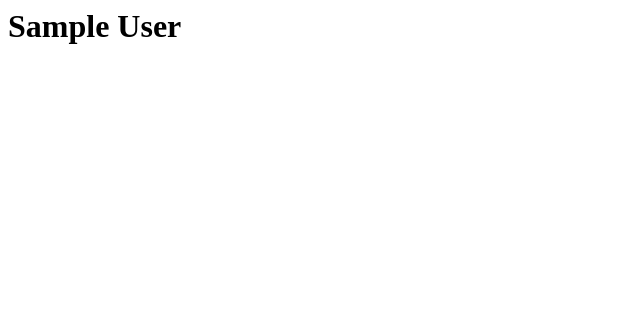
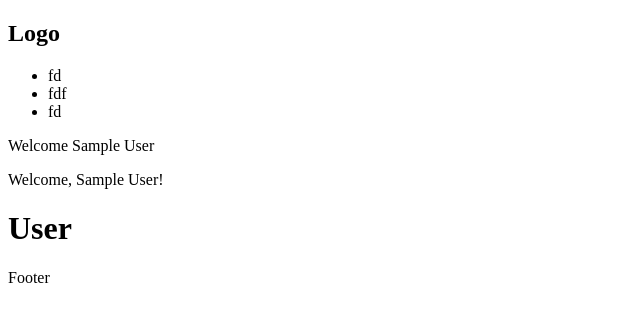
Before and after one commit to mgelvoleo/mioblog, a Flask app: page /user in a window 1280 px wide. Shown: the top 322 px of the page, without its empty margins (0-640 px from the left). Run offline with Flask 3, Linux system fonts and the light colour scheme; the visitor is signed in with stand-in values (Sample User, id 1).

Commit message:
add flash messeges

```diff
--- a/src/website/auth.py
+++ b/src/website/auth.py
@@ -1,33 +1,34 @@
-from flask import Blueprint, redirect, url_for, render_template, request, url_for, session
+from flask import Blueprint, redirect, url_for, render_template, request, session, flash
 from datetime import timedelta
 
 auth = Blueprint("auth", __name__)
 
-auth.permanent_sessions_lifetime =  timedelta(minutes=5)
+auth.permanent_session_lifetime = timedelta(minutes=5)
 
-
-@auth.route("/login", methods=["POST","GET"])
+@auth.route("/login", methods=["POST", "GET"])
 def login():
     if request.method == "POST":
-
         session.permanent = True
 
         fname = request.form["fname"].lower()
         lname = request.form["lname"].lower()
 
-
         session["fname"] = fname
         session["lname"] = lname
+
+        flash("Login Successful!")
 
         return redirect(url_for("auth.user"))
     else:
         if "fname" in session:
+            flash("Already Logged In!")
             return redirect(url_for("auth.user"))
 
         return render_template("login.html")
 
 @auth.route("/logout")
 def logout():
+    flash(f"You have been logged out", "info")
     session.pop("fname", None)
     return redirect(url_for("auth.login"))
 
@@ -35,6 +36,8 @@ def logout():
 def user():
     if "fname" in session:
         fname = session["fname"]
-        return f"<h1>{fname}</h1>"
+        flash(f"Welcome, {fname}!", "info")
+        return render_template("user.html", fname=fname)
     else:
+        flash("You are not logged in")
         return redirect(url_for("auth.login"))
--- /dev/null
+++ b/src/website/templates/user.html
@@ -0,0 +1,39 @@
+{% extends "base.html" %}
+
+{% block title %} User Management {% endblock %}
+
+
+
+
+
+
+{% block navigation %}
+    <h1>Logo</h1>
+    <ul>
+        <li>fd</li>
+        <li>fdf</li>
+        <li>fd</li>
+    </ul>
+
+    <p>Welcome {{ fname }}</p>
+    {% endblock %}
+
+
+    {% block content %}
+
+    {% with messages = get_flashed_messages() %}
+    {% if messages %}
+        {% for msg in messages %}
+            <p>{{ msg }}</p>
+        {% endfor %}
+    {% endif %}
+    {% endwith %}
+
+
+    <h1>User</h1>
+{% endblock %}
+
+
+{% block footer %}
+    <p>Footer</p>
+{% endblock %}
```
Also changed, not shown: src/website/templates/login.html (+8 -0 lines).
